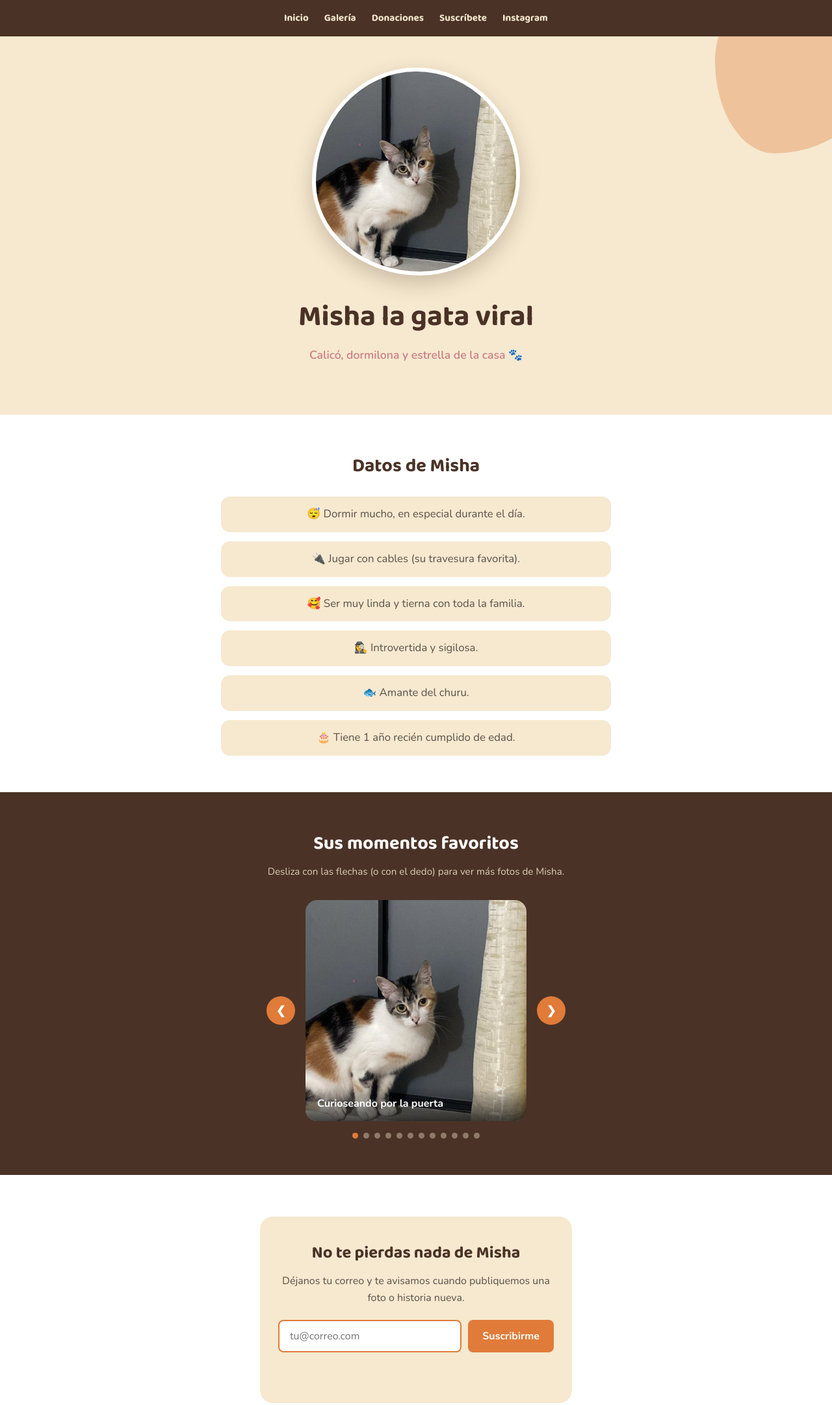
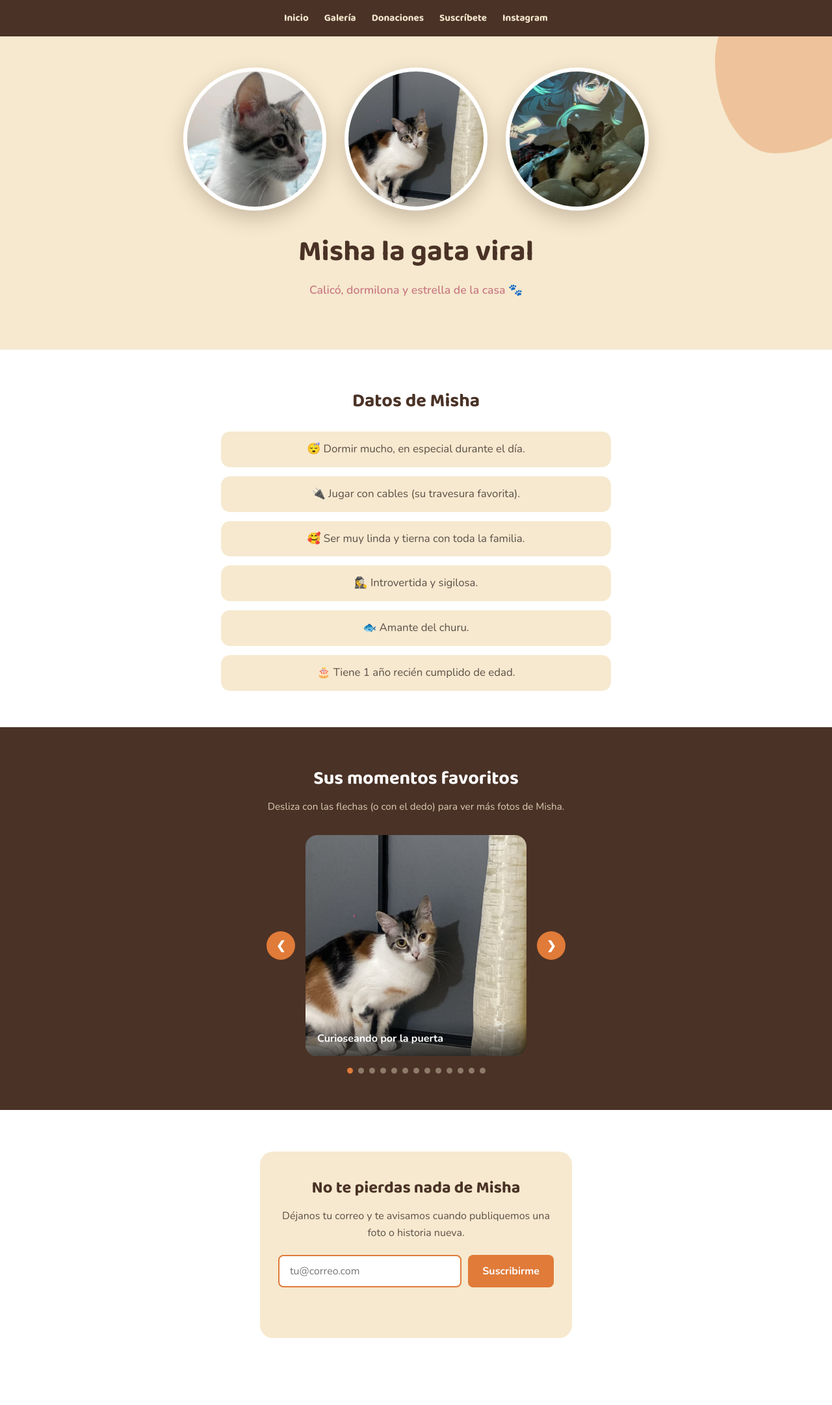
Before and after one commit to angelcaldasdev/Misha-Gata-Viral, a plain HTML site: page index.html in a window 1280 px wide. Shown: the top 2162 px of the page at 65% size. Drawn offline with nearby package versions, Linux system fonts and the light colour scheme.

Commit message:
Nuevos cambios

```diff
--- a/funciones.js
+++ b/funciones.js
@@ -16,18 +16,19 @@ spanAnio.textContent = new Date().getFullYear();
 // de cada foto.
 
 const fotosMisha = [
-    { src: "img/misha.jpeg", titulo: "Curioseando por la puerta", fecha: "" },
-    { src: "img/misha2.jpeg", titulo: "Explorando el pasillo", fecha: "" },
-    { src: "img/misha3.jpeg", titulo: "Siesta en su camita", fecha: "" },
-    { src: "img/Misha4.jpeg", titulo: "Vigilando la sala", fecha: "" },
-    { src: "img/Misha5.jpeg", titulo: "De compras con mamá", fecha: "" },
-    { src: "img/Misha6.jpeg", titulo: "Metida entre la ropa", fecha: "" },
-    { src: "img/Misha7.jpeg", titulo: "Hora de comer", fecha: "" },
-    { src: "img/Misha8.jpeg", titulo: "Jugando con la familia", fecha: "" },
-    { src: "img/Misha9.jpeg", titulo: "Estirándose en la torre rascador", fecha: "" },
-    { src: "img/Misha10.jpeg", titulo: "Posando en la cama", fecha: "" },
-    { src: "img/Misha11.jpeg", titulo: "Momento de cariño", fecha: "" },
-    { src: "img/Misha12.jpeg", titulo: "Abrazo con papá", fecha: "" },
+    { src: "img/misha.jpeg", titulo: "Curioseando por la puerta" },
+    { src: "img/misha2.jpeg", titulo: "Explorando el pasillo" },
+    { src: "img/misha3.jpeg", titulo: "Siesta en su camita" },
+    { src: "img/Misha4.jpeg", titulo: "Vigilando la sala" },
+    { src: "img/Misha5.jpeg", titulo: "De compras con mamá" },
+    { src: "img/Misha6.jpeg", titulo: "Metida entre la ropa" },
+    { src: "img/Misha7.jpeg", titulo: "Hora de comer" },
+    { src: "img/Misha8.jpeg", titulo: "Jugando con la familia" },
+    { src: "img/Misha9.jpeg", titulo: "Estirándose en la torre rascador" },
+    { src: "img/Misha10.jpeg", titulo: "Posando en la cama" },
+    { src: "img/Misha11.jpeg", titulo: "Momento de cariño" },
+    { src: "img/Misha12.jpeg", titulo: "Abrazo con papá" },
+    { src: "img/misha15.jpeg", titulo: "Actualiza este título" },
 ];
 
 const carruselTrack = document.getElementById("carruselTrack");
@@ -51,7 +52,6 @@ function crearSlides() {
         const figcaption = document.createElement("figcaption");
         figcaption.innerHTML = `
             <span class="tarjeta-foto-titulo">${foto.titulo}</span>
-            <span class="tarjeta-foto-fecha">${foto.fecha}</span>
         `;
 
         figure.appendChild(figcaption);
--- a/index.html
+++ b/index.html
@@ -22,7 +22,11 @@
     <!-- BACKGROUNDS -->
     <header class="hero" id="inicio">
         <div class="hero-patch"></div>
-        <div class="caja hero-photo"></div>
+        <div class="hero-fotos">
+            <img src="img/misha14.jpeg" alt="Misha" class="hero-foto-lateral hero-foto-lateral--izq">
+            <div class="caja hero-photo"></div>
+            <img src="img/misha15.jpeg" alt="Misha" class="hero-foto-lateral hero-foto-lateral--der">
+        </div>
         <h1>Misha la gata viral</h1>
         <p class="hero-subtitulo">Calicó, dormilona y estrella de la casa 🐾</p>
     </header>
@@ -105,15 +109,16 @@
 
         <div class="donaciones-grid">
             <div class="donaciones-tarjeta donaciones-tarjeta--qr">
-                <img src="img/Qryape.jpeg" alt="Código QR de Yape para donar a Misha" class="donaciones-qr">
+                <img src="img/qr-yape.jpg" alt="Código QR de Yape para donar a Misha" class="donaciones-qr">
                 <p class="donaciones-etiqueta">Escanea con Yape</p>
             </div>
 
             <div class="donaciones-tarjeta donaciones-cuenta">
                 <h3>Cuenta bancaria</h3>
-                <p><strong>Banco:</strong> Banco de credito</p>
-                <p><strong>N° de cuenta:</strong> 19478295118076</p>
-                <p><strong>CCI:</strong> 00219417829511807691</p>
+                <p><strong>Banco:</strong> [Completa el nombre del banco]</p>
+                <p><strong>Titular:</strong> [Tu nombre completo]</p>
+                <p><strong>N° de cuenta:</strong> [Tu número de cuenta]</p>
+                <p><strong>CCI:</strong> [Tu código CCI]</p>
             </div>
         </div>
     </section>
--- a/styles.css
+++ b/styles.css
@@ -83,18 +83,37 @@ h1, h2 {
     opacity: 0.35;
 }
 
+.hero-fotos {
+    display: flex;
+    justify-content: center;
+    align-items: center;
+    flex-wrap: wrap;
+    gap: 28px;
+    position: relative;
+    margin-bottom: 28px;
+}
+
 .caja {
-    width: 320px;
-    height: 320px;
+    width: 220px;
+    height: 220px;
     background-color: var(--jengibre);
     background-image: url("img/misha.jpeg");
     background-size: cover;
     background-position: center;
-    margin: 0 auto 28px;
-    border-radius: 50% 50% 48% 52% / 55% 52% 48% 45%;
+    margin: 0;
+    border-radius: 50%;
     border: 6px solid var(--blanco);
     box-shadow: 0 12px 30px rgba(74, 50, 38, 0.25);
     position: relative;
+}
+
+.hero-foto-lateral {
+    width: 220px;
+    height: 220px;
+    border-radius: 50%;
+    object-fit: cover;
+    border: 6px solid var(--blanco);
+    box-shadow: 0 12px 30px rgba(74, 50, 38, 0.25);
 }
 
 .hero h1 {
@@ -454,9 +473,14 @@ button:hover {
 /* ===== RESPONSIVO ===== */
 
 @media (max-width: 600px) {
-    .caja {
-        width: 240px;
-        height: 240px;
+    .caja,
+    .hero-foto-lateral {
+        width: 100px;
+        height: 100px;
+    }
+
+    .hero-fotos {
+        gap: 14px;
     }
 
     #formSuscripcion {
```
Also changed, not shown: img/misha13.jpeg (added), img/misha14.jpeg (added), img/misha15.jpeg (added).
